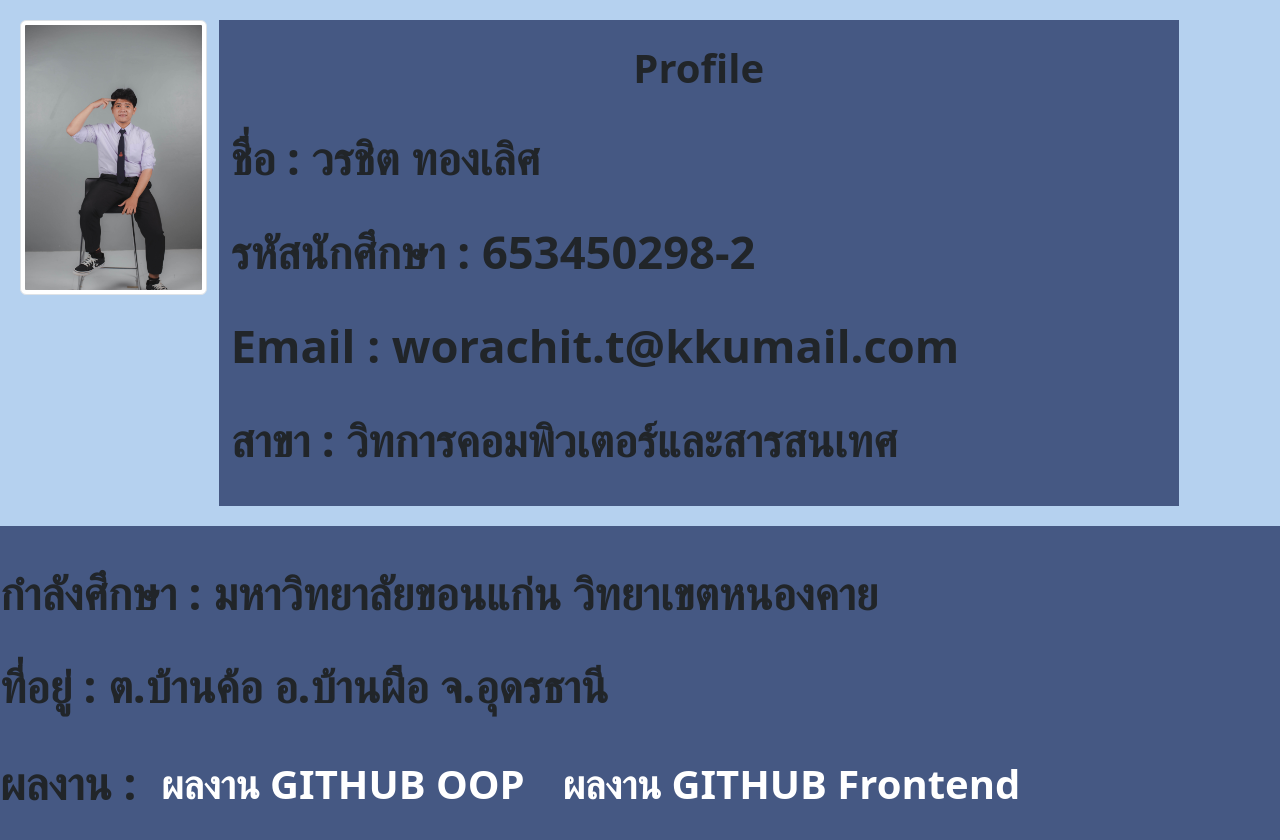
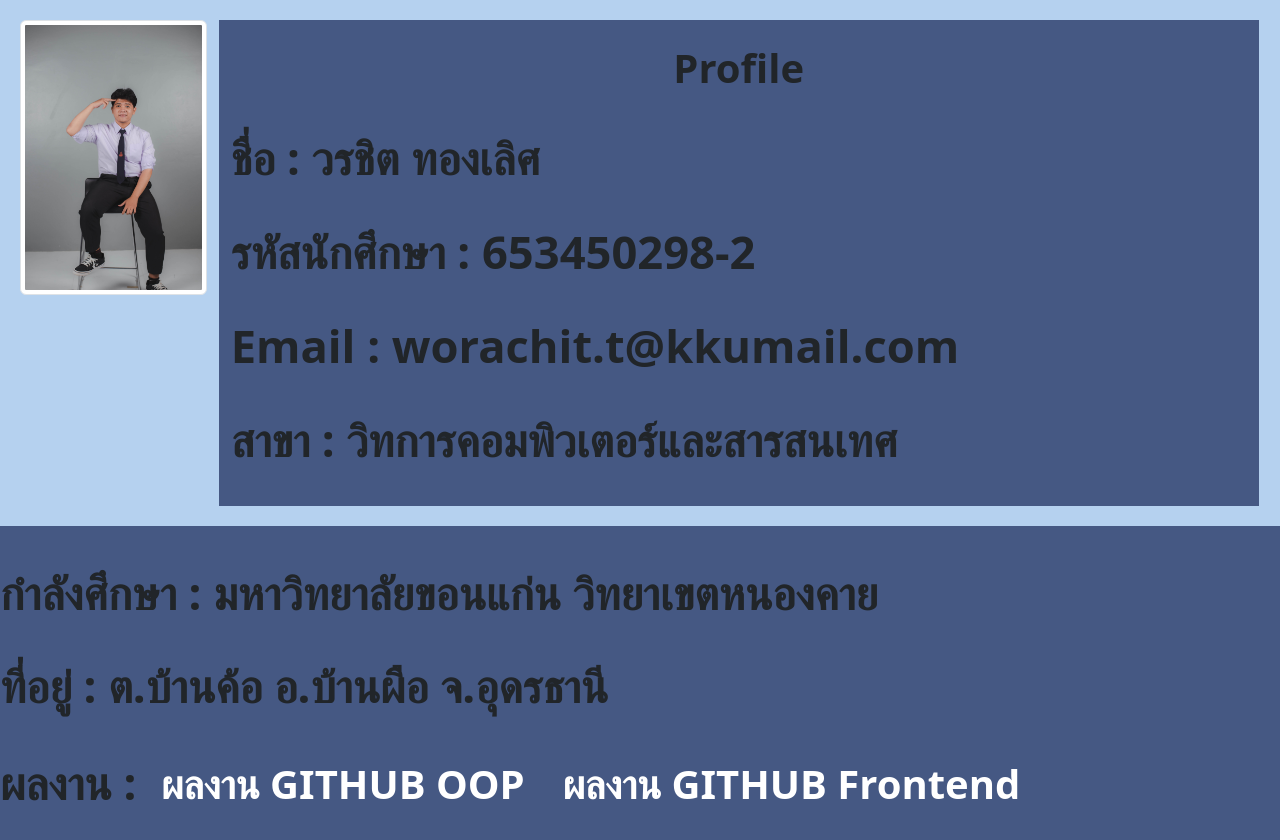
Before and after one commit to Worachot1125/Worachit1.github.io, a plain HTML site: page index.html in a window 1280 px wide. Drawn offline with nearby package versions, Linux system fonts and the light colour scheme.

Commit message:
Update index.html

```diff
--- a/index.html
+++ b/index.html
@@ -18,7 +18,7 @@
   }
   .custom1-div {
     background-color: #455883;
-    max-width: 60rem;
+    max-width: 65rem;
   }
   h1{
     font-size: 2.83em;
```
